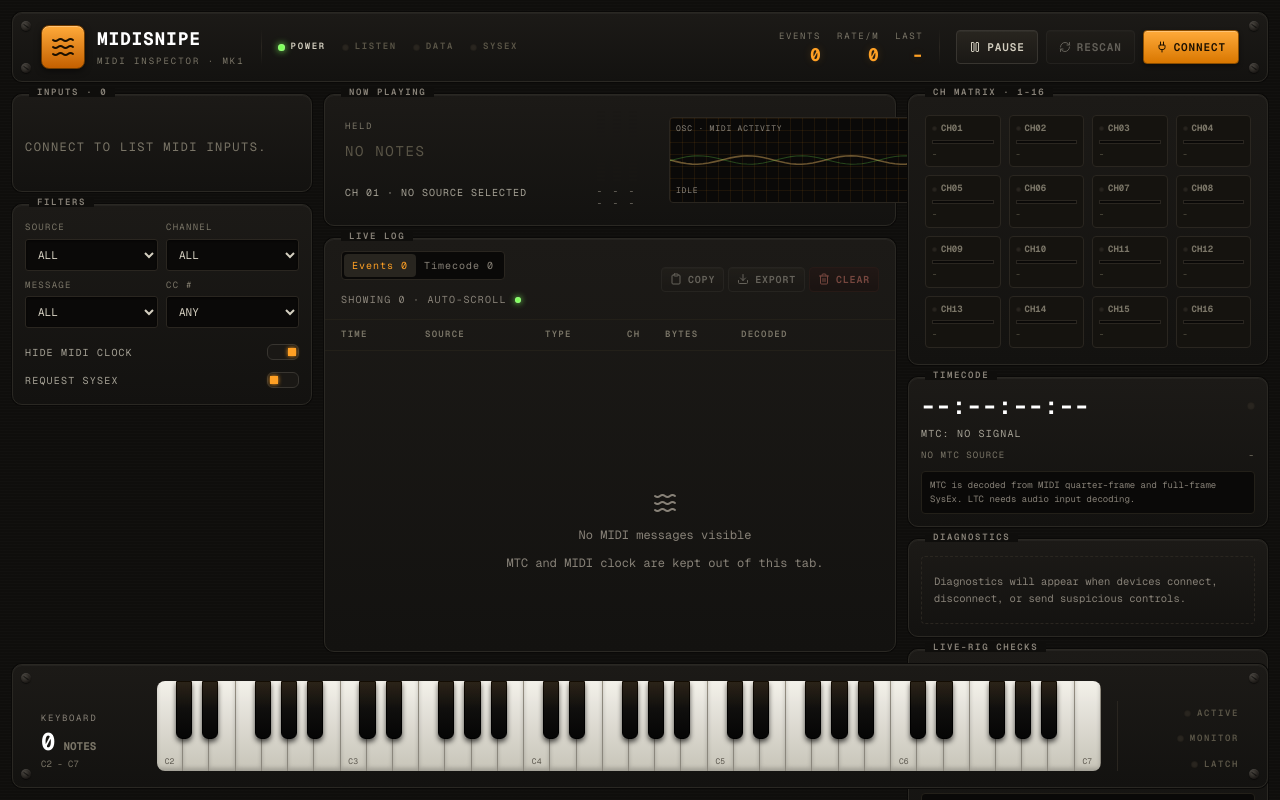
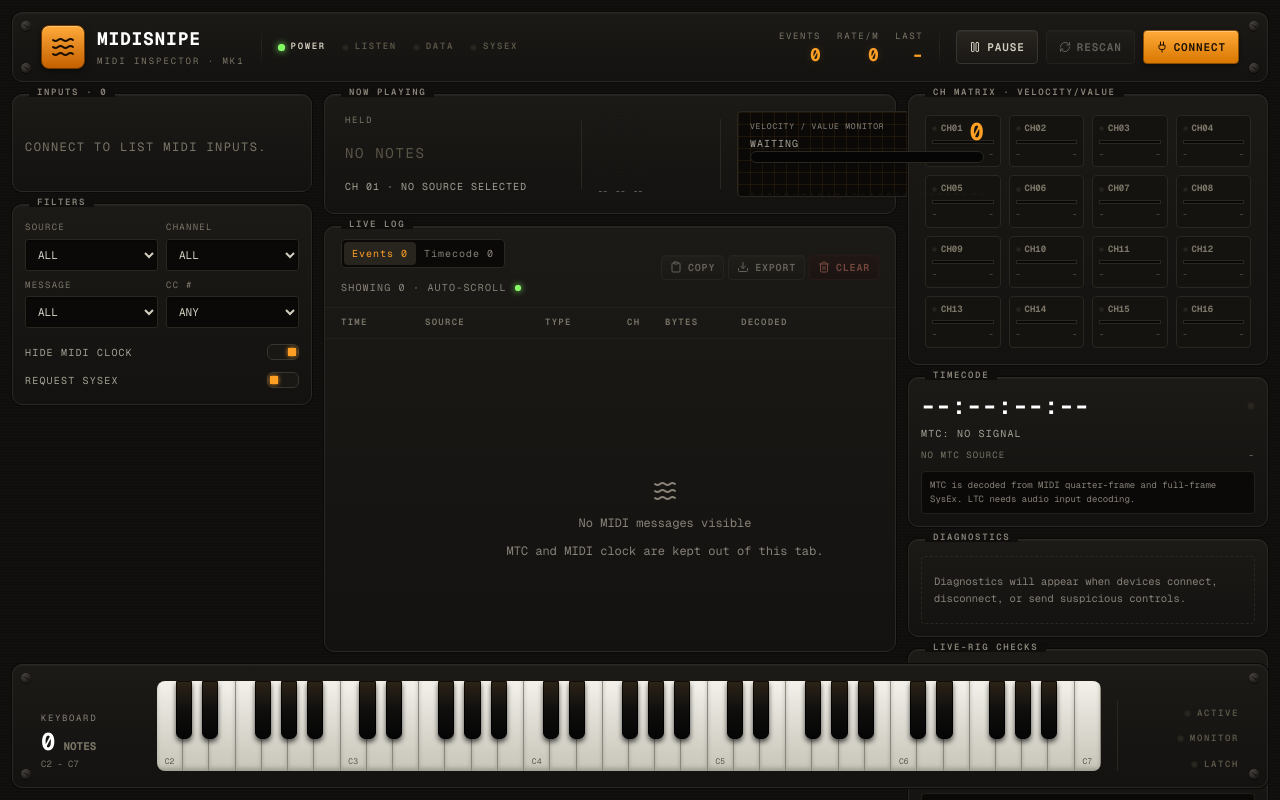
Before and after one commit to modplug/midisnipe, a Next.js app: page / in a window 1280 px wide. Built offline with nearby package versions, Linux system fonts and the light colour scheme.

Commit message:
Clarify MIDI value visualizations

```diff
--- a/src/components/midi-snipe.tsx
+++ b/src/components/midi-snipe.tsx
@@ -646,20 +646,6 @@
   return labels[kind];
 }
 
-function buildScopePath(events: MidiEvent[], offset: number, level: number): string {
-  const source = events.slice(0, 24);
-  const amplitude = Math.max(3, Math.min(34, 4 + level * 0.3));
-  const points = Array.from({ length: 48 }, (_, index) => {
-    const event = source[index % Math.max(source.length, 1)];
-    const value = event?.value ?? event?.velocity ?? 64;
-    const eventBias = source.length > 0 ? ((value / 127) - 0.5) * 10 : 0;
-    const y = 40 + Math.sin((index + offset) / 3) * amplitude + eventBias;
-    const x = (index / 47) * 400;
-    return `${index === 0 ? "M" : "L"} ${x.toFixed(1)} ${Math.max(6, Math.min(74, y)).toFixed(1)}`;
-  });
-  return points.join(" ");
-}
-
 export function MidiSnipe() {
   const midiAccessRef = React.useRef<MidiAccessLike | null>(null);
   const inputsRef = React.useRef<Map<string, MidiInputLike>>(new Map());
@@ -1051,15 +1037,15 @@
     return Array.from({ length: 16 }, (_, index) => {
       const channel = index + 1;
       const channelEvents = events.filter((event) => event.channel === channel);
-      const cutoff = now - 60_000;
-      const rate = channelEvents.filter((event) => event.timestamp >= cutoff).length;
       const last = channelEvents[0];
+      const level = last?.kind === "note-off" ? 0 : last?.normalized ?? 0;
       return {
         channel,
         count: channelEvents.length,
-        rate,
         last,
-        level: Math.min(100, Math.max(last?.normalized ?? 0, rate * 2)),
+        value: last?.value,
+        level: Math.min(100, Math.max(0, level)),
+        recent: Boolean(last && now - last.timestamp < 2500),
       };
     });
   }, [events, now]);
@@ -1260,20 +1246,22 @@
           </div>
 
           <div className="flex min-h-0 flex-col gap-3">
-            <Panel label="Now Playing" className="flex flex-col gap-4 px-5 py-4 min-[760px]:flex-row min-[760px]:items-center">
-              <div className="min-w-[220px]">
+            <Panel label="Now Playing" className="grid min-h-[118px] grid-cols-1 gap-4 px-5 py-4 min-[760px]:grid-cols-[220px_1px_106px_1px_minmax(260px,1fr)] min-[760px]:items-center">
+              <div className="w-full min-w-0">
                 <div className="font-mono text-[9px] uppercase tracking-[0.18em] text-[#7a7567]">Held</div>
-                <div className="mt-2 flex min-h-9 flex-wrap gap-2">
+                <div className="mt-2 grid h-9 grid-cols-5 gap-1.5 overflow-hidden">
                   {nowPlayingNotes.length === 0 ? (
-                    <span className="font-mono text-sm uppercase tracking-[.12em] text-[#5a5547]">No notes</span>
+                    <span className="col-span-5 flex items-center font-mono text-sm uppercase tracking-[.12em] text-[#5a5547]">No notes</span>
                   ) : (
-                    nowPlayingNotes.map((event) => (
+                    Array.from({ length: 5 }, (_, index) => nowPlayingNotes[index]).map((event, index) => event ? (
                       <span
                         key={event.id}
-                        className="rounded border border-[#6e3a00] bg-[linear-gradient(180deg,#ffa024_0%,#c46000_100%)] px-3 py-1 font-mono text-base font-bold text-[#1a0f00] shadow-[0_0_12px_rgba(255,160,36,.18),inset_0_1px_0_rgba(255,255,255,.3)]"
+                        className="flex items-center justify-center rounded border border-[#6e3a00] bg-[linear-gradient(180deg,#ffa024_0%,#c46000_100%)] px-2 font-mono text-sm font-bold text-[#1a0f00] shadow-[0_0_12px_rgba(255,160,36,.18),inset_0_1px_0_rgba(255,255,255,.3)]"
                       >
                         {noteName(event.note ?? 60)}
                       </span>
+                    ) : (
+                      <span key={`empty-${index}`} className="rounded border border-[#28241c] bg-[#0a0908]" />
                     ))
                   )}
                 </div>
@@ -1284,7 +1272,7 @@
 
               <Divider vertical />
 
-              <div className="flex gap-2">
+              <div className="flex w-[106px] gap-2">
                 {(nowPlayingNotes.length > 0 ? nowPlayingNotes : [undefined, undefined, undefined]).slice(0, 3).map((event, index) => (
                   <Vu key={event?.id ?? index} value={event?.velocity ?? event?.value ?? 0} label={event?.note ? noteName(event.note) : "--"} />
                 ))}
@@ -1376,7 +1364,7 @@
           </div>
 
           <div className="flex min-h-0 flex-col gap-3">
-            <Panel label="Ch Matrix · 1-16" className="px-4 pb-4 pt-5">
+            <Panel label="Ch Matrix · velocity/value" className="px-4 pb-4 pt-5">
               <div className="grid grid-cols-4 gap-2">
                 {channelActivity.map((channel) => (
                   <ChannelCell key={channel.channel} channel={channel} />
@@ -1717,41 +1705,73 @@
   lastEventAt?: number;
   now: number;
 }) {
+  const latestValueEvent = events.find((event) => event.normalized !== undefined);
   const heldLevel = activeNotes.length > 0
     ? Math.max(...activeNotes.map((event) => event.normalized ?? Math.round(((event.velocity ?? event.value ?? 127) / 127) * 100)))
     : 0;
   const recentLevel = lastEventAt ? Math.max(0, 80 - ((now - lastEventAt) / 1200) * 80) : 0;
-  const level = activeNotes.length > 0 ? Math.max(95, heldLevel) : recentLevel;
+  const level = activeNotes.length > 0 ? heldLevel : latestValueEvent?.kind === "note-off" ? 0 : latestValueEvent?.normalized ?? recentLevel;
+  const recentValues = events.filter((event) => event.normalized !== undefined && event.kind !== "system").slice(0, 28).reverse();
+  const label = activeNotes.length > 0
+    ? "held velocity"
+    : latestValueEvent
+      ? `${eventTypeLabel(latestValueEvent.kind)} value`
+      : "waiting";
 
   return (
-    <div className="relative h-[86px] min-w-[260px] flex-1 overflow-hidden rounded border border-[#2a2620] bg-[#0a0908]">
+    <div className="relative h-[86px] min-w-[260px] flex-1 overflow-hidden rounded border border-[#2a2620] bg-[#0a0908] px-3 py-2">
       <div className="absolute inset-0 bg-[linear-gradient(rgba(255,160,36,.08)_1px,transparent_1px),linear-gradient(90deg,rgba(255,160,36,.08)_1px,transparent_1px)] bg-[length:12px_12px]" />
-      <svg viewBox="0 0 400 80" preserveAspectRatio="none" className="absolute inset-0 size-full">
-        <path
-          d={buildScopePath(events, 0, level)}
-          stroke={level > 70 ? AMBER : "#6c5630"}
-          strokeWidth="1.5"
-          fill="none"
-          style={{ filter: level > 20 ? `drop-shadow(0 0 4px ${AMBER})` : "none" }}
-        />
-        <path d={buildScopePath(events, 9, level * 0.8)} stroke={SIGNAL_GREEN} strokeWidth="1" fill="none" opacity={level > 0 ? 0.7 : 0.25} />
-      </svg>
-      <div className="absolute bottom-2 right-2 top-2 w-2 border border-[#2a2620] bg-[#050505]">
-        <div
-          className="absolute bottom-0 left-0 right-0 bg-[linear-gradient(0deg,#7dff5a_0%,#ffa024_72%,#ff5a4a_100%)] shadow-[0_0_8px_rgba(255,160,36,.45)]"
-          style={{ height: `${Math.min(100, level)}%` }}
-        />
-      </div>
-      <div className="absolute left-1.5 top-1 font-mono text-[8px] uppercase tracking-[0.1em] text-[#888278]">OSC · MIDI activity</div>
-      <div className="absolute bottom-1.5 left-1.5 font-mono text-[8px] uppercase tracking-[0.1em] text-[#888278]">
-        {activeNotes.length > 0 ? "held · peak" : level > 0 ? "decay" : "idle"}
+      <div className="relative z-10 flex h-full flex-col justify-between">
+        <div className="flex items-start justify-between gap-3">
+          <div>
+            <div className="font-mono text-[8px] uppercase tracking-[0.1em] text-[#888278]">Velocity / value monitor</div>
+            <div className="mt-1 font-mono text-[10px] uppercase tracking-[0.1em] text-[#a4a094]">{label}</div>
+          </div>
+          <div className="font-mono text-2xl font-bold leading-none text-[#ffa024] tabular-nums">{Math.round(level)}</div>
+        </div>
+        <div className="space-y-2">
+          <div className="relative h-3 overflow-hidden rounded-sm border border-[#2a2620] bg-[#050505]">
+            <div
+              className="absolute inset-y-0 left-0 bg-[linear-gradient(90deg,#7dff5a_0%,#ffa024_72%,#ff5a4a_100%)] shadow-[0_0_10px_rgba(255,160,36,.45)]"
+              style={{ width: `${Math.min(100, level)}%` }}
+            />
+          </div>
+          <div className="flex h-6 items-end gap-1">
+            {Array.from({ length: 28 }, (_, index) => {
+              const event = recentValues[index];
+              const value = event?.kind === "note-off" ? 0 : event?.normalized ?? 0;
+              return (
+                <span
+                  key={event?.id ?? index}
+                  className="flex-1 rounded-t-sm bg-[#25221c]"
+                  style={{
+                    height: `${Math.max(2, value * 0.24)}px`,
+                    backgroundColor: event ? (value > 80 ? RED : value > 55 ? AMBER : SIGNAL_GREEN) : "#25221c",
+                    opacity: event ? 0.85 : 0.35,
+                    boxShadow: event && value > 0 ? "0 0 6px rgba(255,160,36,.25)" : "none",
+                  }}
+                />
+              );
+            })}
+          </div>
+        </div>
       </div>
     </div>
   );
 }
 
-function ChannelCell({ channel }: { channel: { channel: number; count: number; rate: number; level: number; last?: MidiEvent } }) {
-  const active = Boolean(channel.last && channel.rate > 0);
+function ChannelCell({ channel }: { channel: { channel: number; count: number; level: number; value?: number; recent: boolean; last?: MidiEvent } }) {
+  const active = Boolean(channel.last && channel.recent);
+  const valueLabel = channel.last
+    ? channel.last.kind === "note-on"
+      ? "vel"
+      : channel.last.kind === "note-off"
+        ? "off"
+        : channel.last.kind === "cc"
+          ? `cc${channel.last.controller}`
+          : "val"
+    : "-";
+  const displayValue = channel.last ? channel.last.kind === "pitch-bend" ? channel.level : channel.value ?? channel.level : undefined;
   return (
     <div
       className="flex flex-col gap-1 rounded border p-1.5"
@@ -1769,12 +1789,13 @@
       <div className="relative h-1 w-full border border-[#2a2620] bg-[#0a0908]">
         <div
           className="absolute inset-y-0 left-0 bg-[linear-gradient(90deg,#7dff5a_0%,#ffa024_80%,#ff5a4a_100%)]"
-          style={{ width: `${active ? channel.level : 0}%` }}
+          style={{ width: `${channel.level}%` }}
         />
       </div>
-      <span className="font-mono text-[8.5px]" style={{ color: active ? "#fff" : "#5a5547" }}>
-        {active ? channel.rate : "-"}
-      </span>
+      <div className="flex items-center justify-between gap-1 font-mono text-[8.5px]" style={{ color: active ? "#fff" : "#5a5547" }}>
+        <span className="uppercase">{valueLabel}</span>
+        <span>{displayValue === undefined ? "-" : Math.round(displayValue)}</span>
+      </div>
     </div>
   );
 }
```
